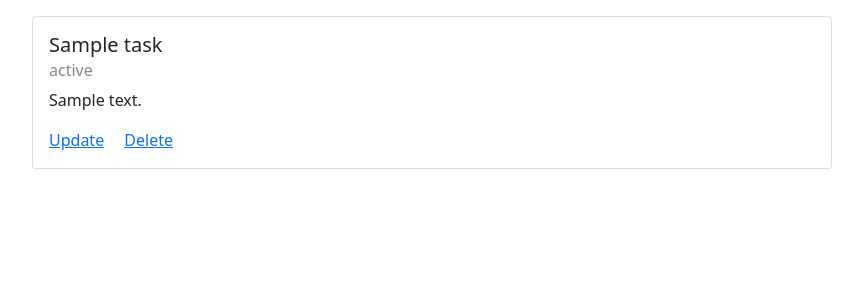
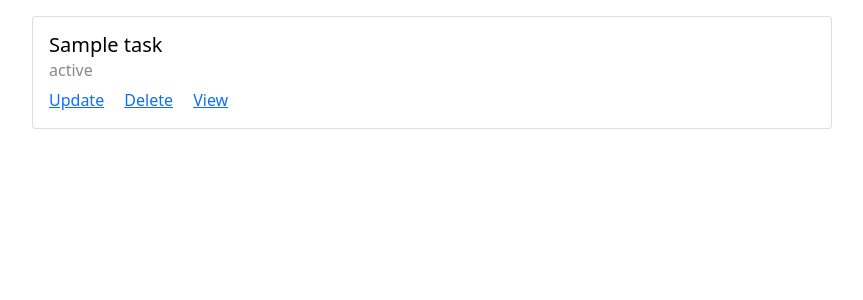
Before and after one commit to KeenGear/homework_55_dias_daribayev, a Django app: template source/todoapp/templates/task_list.html in a window 1280 px wide. Shown: the part 104-404 px from the top of the page, without its empty margins (62-925 px from the left). Run offline with Django 4.2, Linux system fonts and the light colour scheme; the template is opened without the code that fills it: most values are stand-ins (such as "Sample title", 1, 10 or a date in 2020).

Commit message:
Changed task_list.html and urls.py

```diff
--- a/source/todoapp/templates/task_list.html
+++ b/source/todoapp/templates/task_list.html
@@ -7,15 +7,15 @@
                 <div class="d-flex flex-row bd-highlight mb-3">
                     <div class="card d-flex" style="width: 50rem;">
                       <div class="card-body">
-                    <h5 class="card-title">{{ task.title }}</h5>
+                        <h5 class="card-title">
+                            <a href="{% url 'task_view' task.pk %}" style="text-decoration: none; color: black">{{ task.title }}</a>
+                        </h5>
                         <h6 class="card-subtitle mb-2" style="color: {{ task.get_status_color  }};">{{ task.status }}</h6>
-                    <p class="card-text">{{ task.text }}</p>
                         <a href="{% url 'task_update' task.pk %}" class="card-link">Update</a>
                         <a href="{% url 'task_delete' task.pk %}" class="card-link">Delete</a>
+                        <a href="{% url 'task_view' task.pk %}" class="card-link">View</a>
                       </div>
                     </div>
-            </div>
-            <div class="d-flex flex-row">
                 </div>
             </div>
         {% endfor %}
--- a/source/todoapp/urls.py
+++ b/source/todoapp/urls.py
@@ -1,9 +1,10 @@
 from django.urls import path
-from .views import task_list, task_create, task_delete, task_update
+from .views import task_list, task_create, task_delete, task_update, task_view
 
 urlpatterns = [
     path('', task_list, name='task_list'),
     path('create/', task_create, name='task_create'),
     path('update/<int:pk>/', task_update, name='task_update'),
     path('delete/<int:pk>/', task_delete, name='task_delete'),
+    path('task/<int:pk>/', task_view, name='task_view'),
 ]
```
Lines whose indentation alone changed are shown as unchanged.
